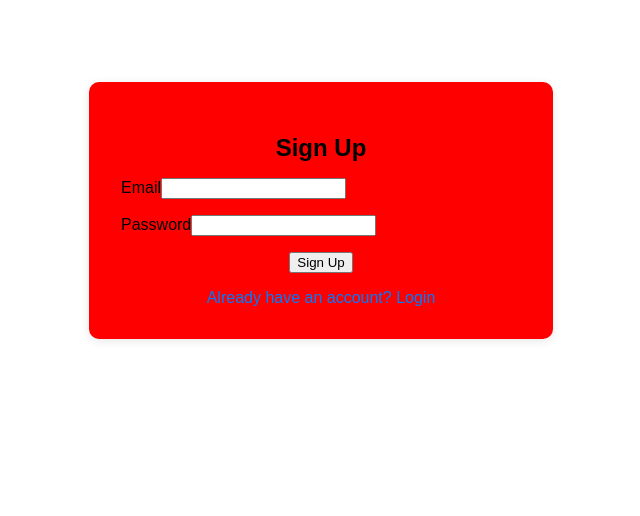
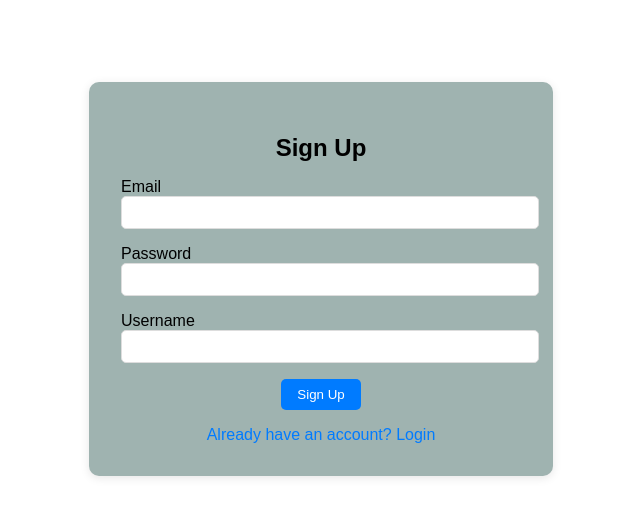
Before and after one commit to ranaawais0303/Employeemanagement, a React (Create React App) app: page / in a window 1280 px wide. Both pictures are taken after a click on the element "Don't have an account? Sign up". Shown: the top 516 px of the page, without its empty margins (319-959 px from the left). Built offline with nearby package versions, Linux system fonts and the light colour scheme.

Commit message:
setup design for inputs

```diff
--- a/src/components/Auth/AuthForm.css
+++ b/src/components/Auth/AuthForm.css
@@ -4,7 +4,7 @@
   padding: 2rem;
   border-radius: 10px;
   box-shadow: 0 2px 10px rgba(0, 0, 0, 0.1);
-  background-color: red;
+  background-color: rgb(159, 179, 176);
 }
 
 .auth-form h2 {
@@ -25,7 +25,8 @@
 }
 
 .button {
-  width: 100%;
+  /* width: 100%; */
+  width: 5rem;
   padding: 0.5rem;
   background-color: #007bff;
   color: white;
@@ -46,6 +47,9 @@
 
 .input-error {
   border-color: red;
+  width: 100%;
+  padding: 0.5rem;
+  border-radius: 5px;
 }
 
 .switch-form-link {
--- a/src/components/Auth/SignupForm.js
+++ b/src/components/Auth/SignupForm.js
@@ -11,6 +11,7 @@ const SignupForm = ({ onSwitchToLogin }) => {
   const dispatch = useDispatch();
   const authError = useSelector((state) => state.auth.error);
   const [email, setEmail] = useState("");
+  const [Username, setUserName] = useState("");
   const [password, setPassword] = useState("");
   const [formErrors, setFormErrors] = useState({});
 
@@ -54,7 +55,15 @@ const SignupForm = ({ onSwitchToLogin }) => {
           onChange={(e) => setPassword(e.target.value)}
           error={formErrors.password}
         />
-        <button type="submit">Sign Up</button>
+        <TextInput
+          label="Username"
+          value={email}
+          onChange={(e) => setEmail(e.target.value)}
+          error={formErrors.email}
+        />
+        <button className="button" type="submit">
+          Sign Up
+        </button>
         {authError && <div className="error-text">{authError}</div>}
       </form>
       <div className="switch-form-link" onClick={onSwitchToLogin}>
--- a/src/components/PasswordInput.js
+++ b/src/components/PasswordInput.js
@@ -1,16 +1,15 @@
 // src/components/PasswordInput.js
 import React from "react";
-// import "../components/Auth/AuthForm.css";
+import "../components/Auth/AuthForm.css";
 const PasswordInput = ({ label, value, onChange, error }) => {
   return (
     <div className="form-group">
       <label>{label}</label>
       <input
-        class="input"
         type="password"
         value={value}
         onChange={onChange}
-        className={error ? "input-error" : ""}
+        className={error ? "input-error" : "input"}
       />
       {error && <div className="error-text">{error}</div>}
     </div>
--- a/src/components/TextInput.js
+++ b/src/components/TextInput.js
@@ -7,11 +7,10 @@ const TextInput = ({ label, value, onChange, error }) => {
     <div className="form-group">
       <label>{label}</label>
       <input
-        class="input"
         type="text"
         value={value}
         onChange={onChange}
-        className={error ? "input-error" : ""}
+        className={error ? "input-error" : "input"}
       />
       {error && <div className="error-text">{error}</div>}
     </div>
```
